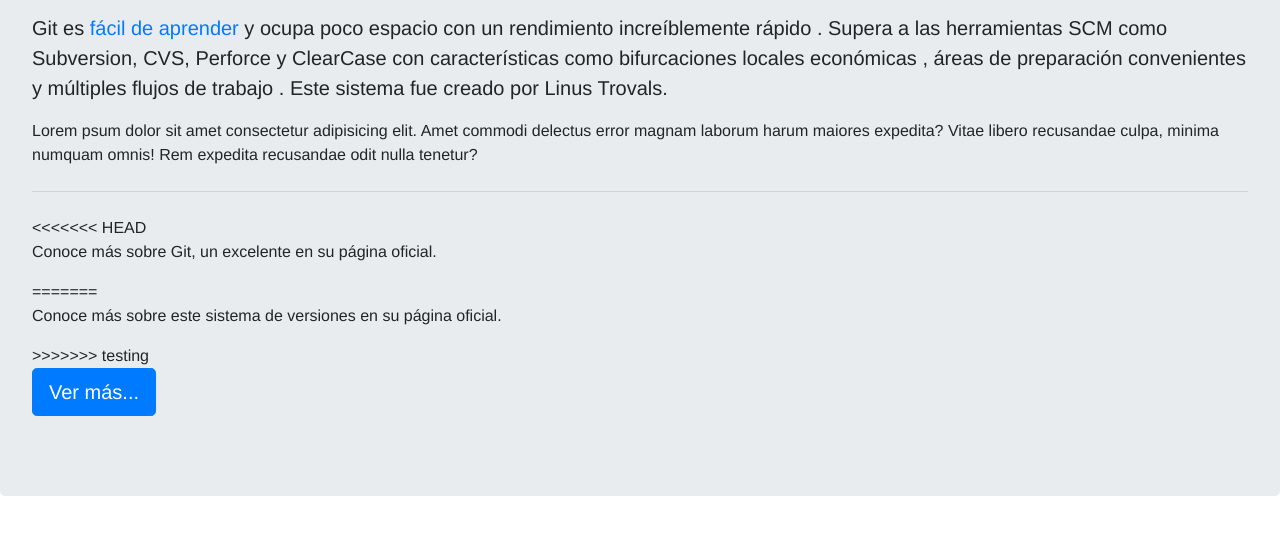
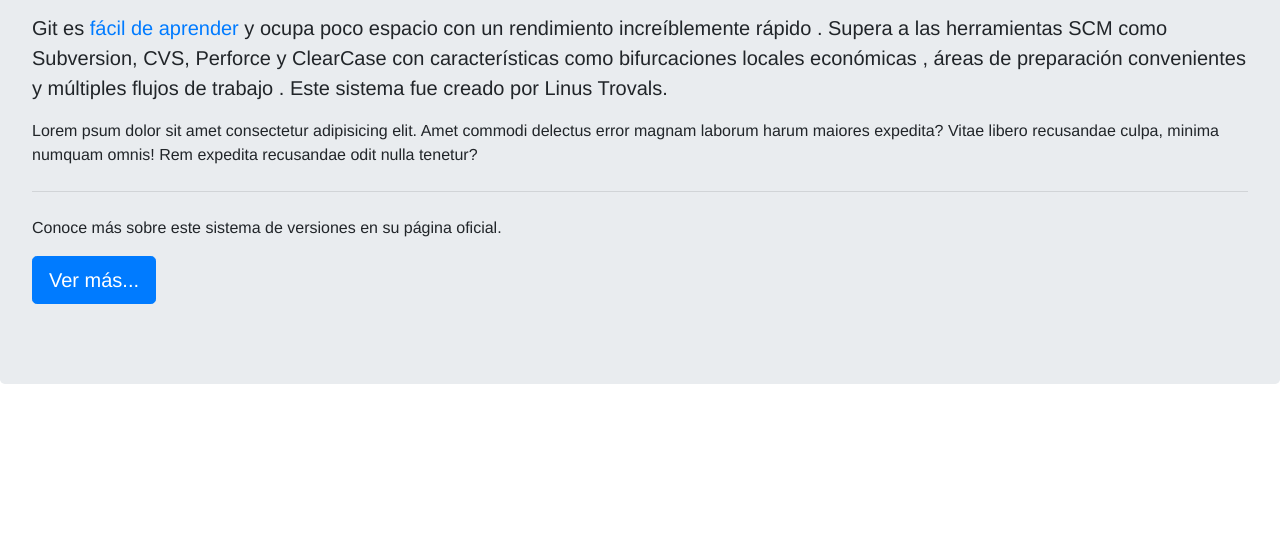
Before and after one commit to facusanchezok/proyectosrolling, a plain HTML site: page index.html in a window 1280 px wide. Shown: the part 260-794 px from the top of the page. Drawn offline with nearby package versions, Linux system fonts and the light colour scheme.

Commit message:
resolviendo otro problema

```diff
--- a/index.html
+++ b/index.html
@@ -48,11 +48,7 @@
           Lorem psum dolor sit amet consectetur adipisicing elit. Amet commodi delectus error magnam laborum harum maiores expedita? Vitae libero recusandae culpa, minima numquam omnis! Rem expedita recusandae odit nulla tenetur?
         </p>
         <hr class="my-4" />
-<<<<<<< HEAD
-        <p>Conoce más sobre Git, un excelente  en su página oficial.</p>
-=======
         <p>Conoce más sobre este sistema de versiones en su página oficial.</p>
->>>>>>> testing
         <p class="lead">
           <a
             class="btn btn-primary btn-lg"
```
